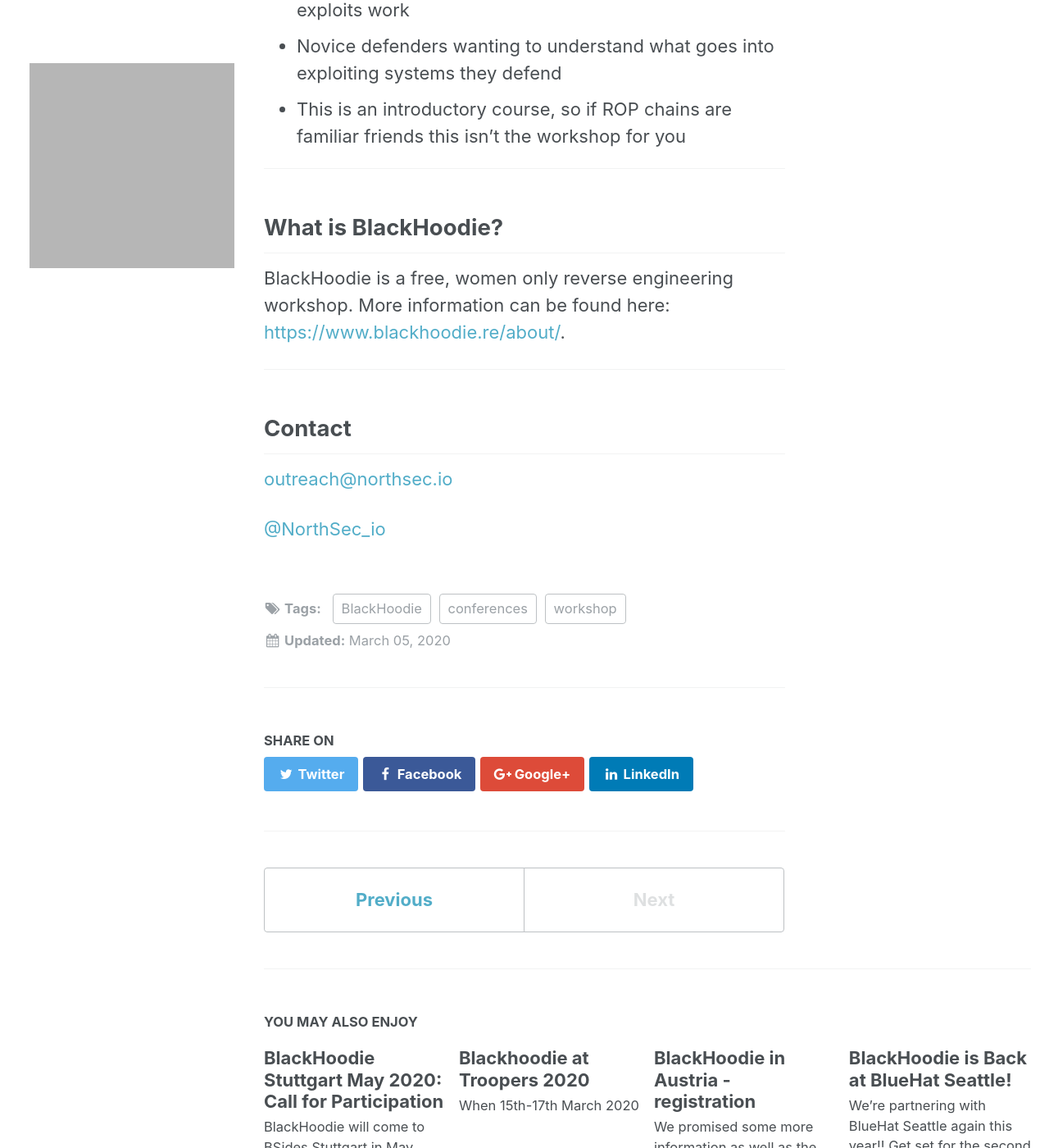
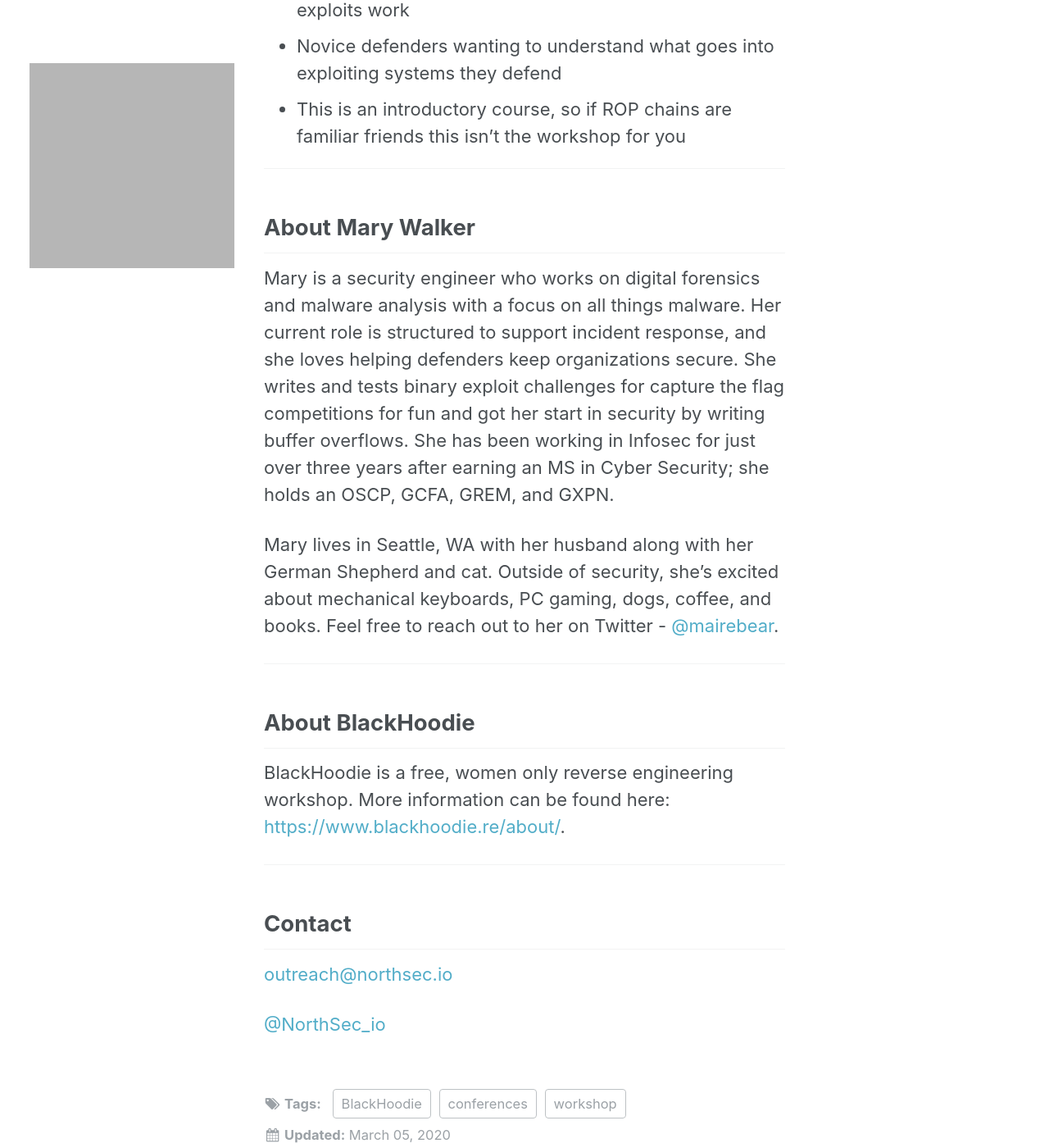
Before and after one commit to blackhoodieRE/blackhoodiere.github.io, a Jekyll site: the page built from _posts/2020-05-12-NorthSec_Montreal.md, in a window 1280 px wide and 1400 px high, scrolled down 2992 px. Shown: the whole window at 82% size. Built offline with Jekyll 4.4.1, drawn with Linux system fonts in a browser that asks for light colours; comment, search, counter and statistics services are not loaded; grey boxes are pictures that could not be loaded.

Commit message:
Update 2020-05-12-NorthSec_Montreal.md
Added bio

```diff
--- a/_posts/2020-05-12-NorthSec_Montreal.md
+++ b/_posts/2020-05-12-NorthSec_Montreal.md
@@ -54,8 +54,14 @@
 - This is an introductory course, so if ROP chains are familiar friends this isn’t the workshop for you
 
 ---
-## What is BlackHoodie? ##
+## About Mary Walker ##
 
+Mary is a security engineer who works on digital forensics and malware analysis with a focus on all things malware. Her current role is structured to support incident response, and she loves helping defenders keep organizations secure. She writes and tests binary exploit challenges for capture the flag competitions for fun and got her start in security by writing buffer overflows. She has been working in Infosec for just over three years after earning an MS in Cyber Security; she holds an OSCP, GCFA, GREM, and GXPN.
+
+Mary lives in Seattle, WA with her husband along with her German Shepherd and cat. Outside of security, she’s excited about mechanical keyboards, PC gaming, dogs, coffee, and books. Feel free to reach out to her on Twitter - [@mairebear](http://twitter.com/Mairebear).
+
+---
+## About BlackHoodie ##
 BlackHoodie is a free, women only reverse engineering workshop. More
 information can be found here: <https://www.blackhoodie.re/about/>.
 
```
